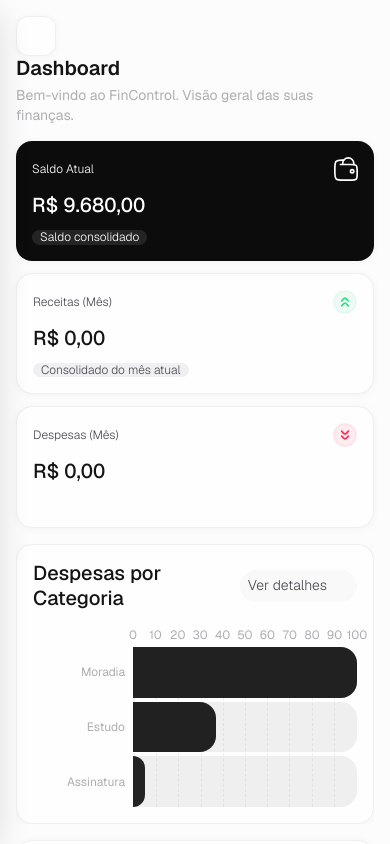
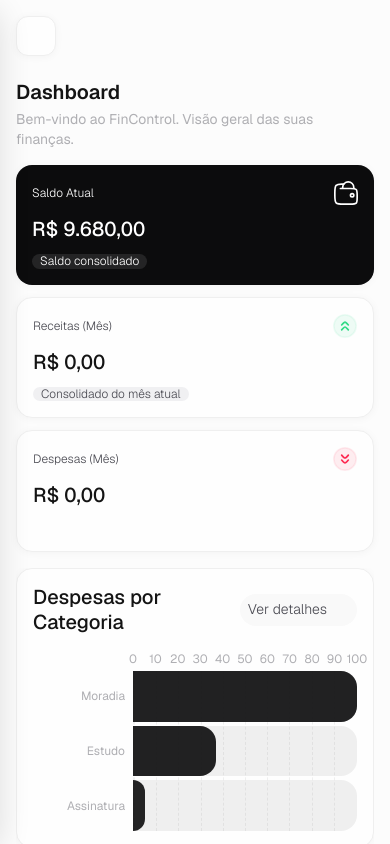
Before and after one commit to Melissa-Fernanda/fincontrol, a Next.js app: page / in a window 390 px wide. Built offline with nearby package versions, Linux system fonts and the light colour scheme; some icons are missing.

Commit message:
fix: adjust main content padding in DashboardLayout for improved spacing

```diff
--- a/src/app/(dashboard)/layout.tsx
+++ b/src/app/(dashboard)/layout.tsx
@@ -23,7 +23,7 @@ export default function DashboardLayout({
         <Sidebar variant="drawer" />
 
         {/* Main content */}
-        <main className="flex-1 min-h-0 min-w-0 overflow-y-auto overflow-x-auto scroll-touch p-4 pt-14 lg:pt-4 bg-[var(--surface-input)] flex flex-col relative">
+        <main className="flex-1 min-h-0 min-w-0 overflow-y-auto overflow-x-auto scroll-touch p-4 pt-20 lg:pt-4 bg-[var(--surface-input)] flex flex-col relative">
           {/* Mobile menu trigger - visible only on mobile */}
           <SidebarMobileTrigger />
           {children}
```
